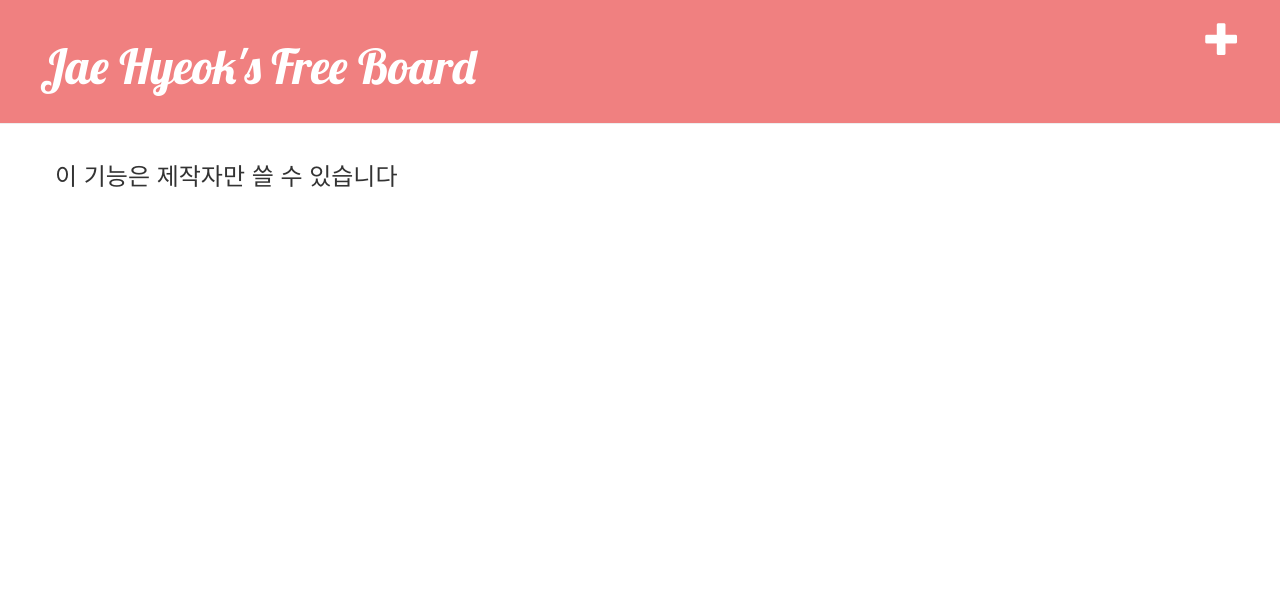
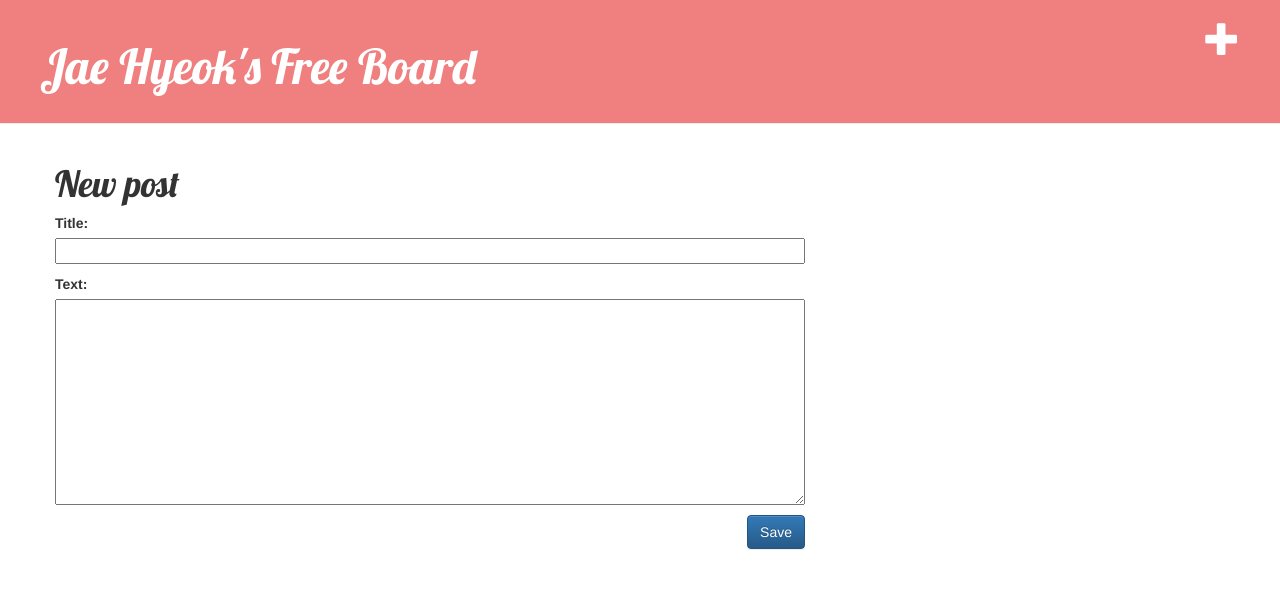
Before and after one commit to jhjang5985/my-first-blog, a Django app: page /post/new/ in a window 1280 px wide. Shown: the top 589 px of the page. Run offline with Django 3.2, Linux system fonts and the light colour scheme; some libraries are stand-ins or nearby versions.

Commit message:
error is changed

```diff
--- a/blog/templates/blog/post_edit.html
+++ b/blog/templates/blog/post_edit.html
@@ -1,5 +1,4 @@
 {% extends "blog/base.html" %}
-
 
 {% block content %}
     {% if user.is_authenticated%}
--- /dev/null
+++ b/blog/templates/blog/post_new.html
@@ -0,0 +1,11 @@
+{% extends "blog/base.html" %}
+
+{% block content %}
+    <div class="post_edit_class_name">
+        <h1>New post</h1>
+    </div>
+    <form method="POST" class="post-form">{% csrf_token %}
+        {{ form.as_p }}
+        <button type="submit" class="save btn btn-primary">Save</button>
+    </form>
+{% endblock %}
--- a/blog/views.py
+++ b/blog/views.py
@@ -29,7 +29,7 @@ def post_new(requset):
     else:
         form = PostForm()
 
-    return render(requset, 'blog/post_edit.html', {
+    return render(requset, 'blog/post_new.html', {
         'form' : form,
     })
 
```
